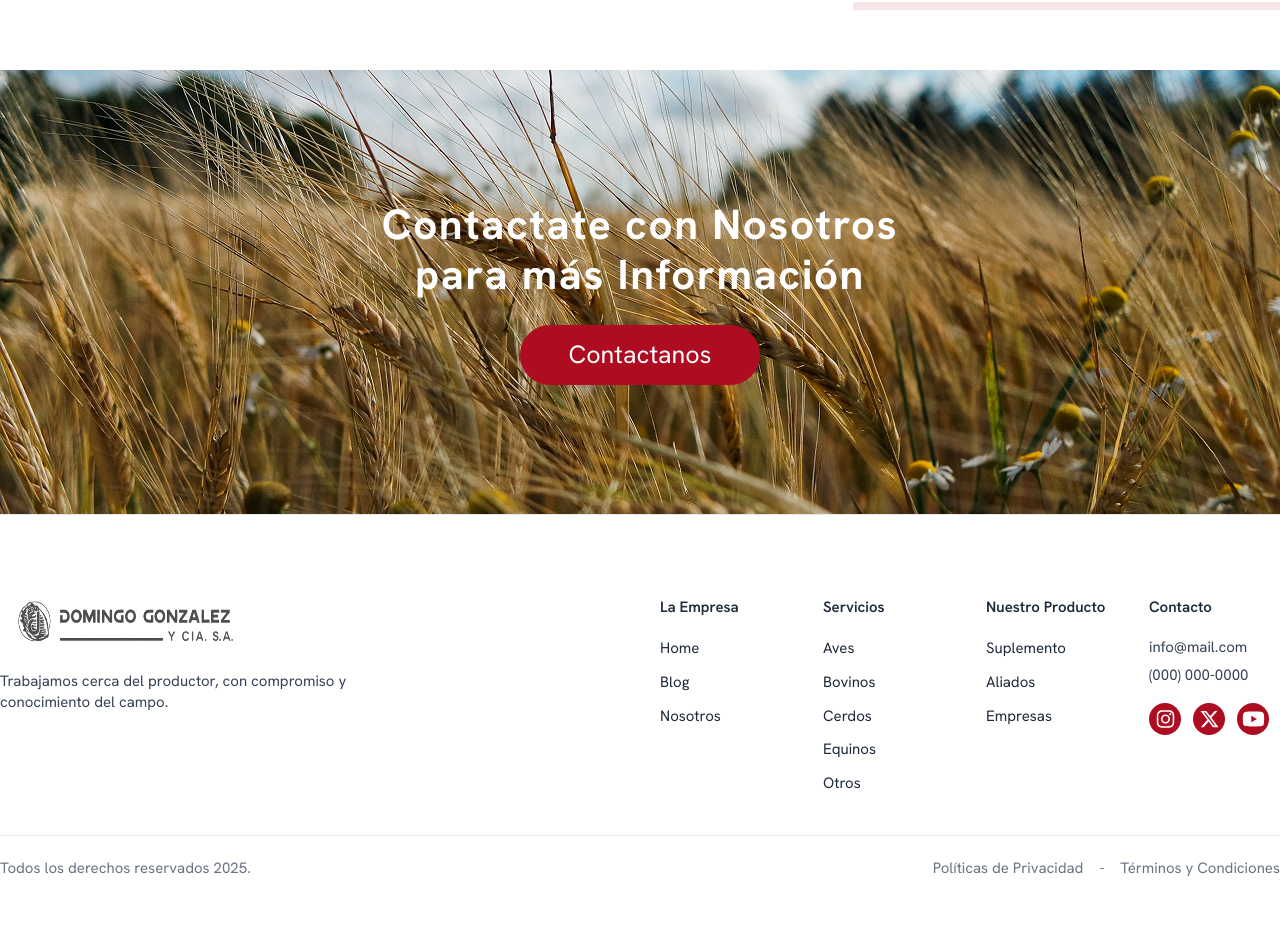
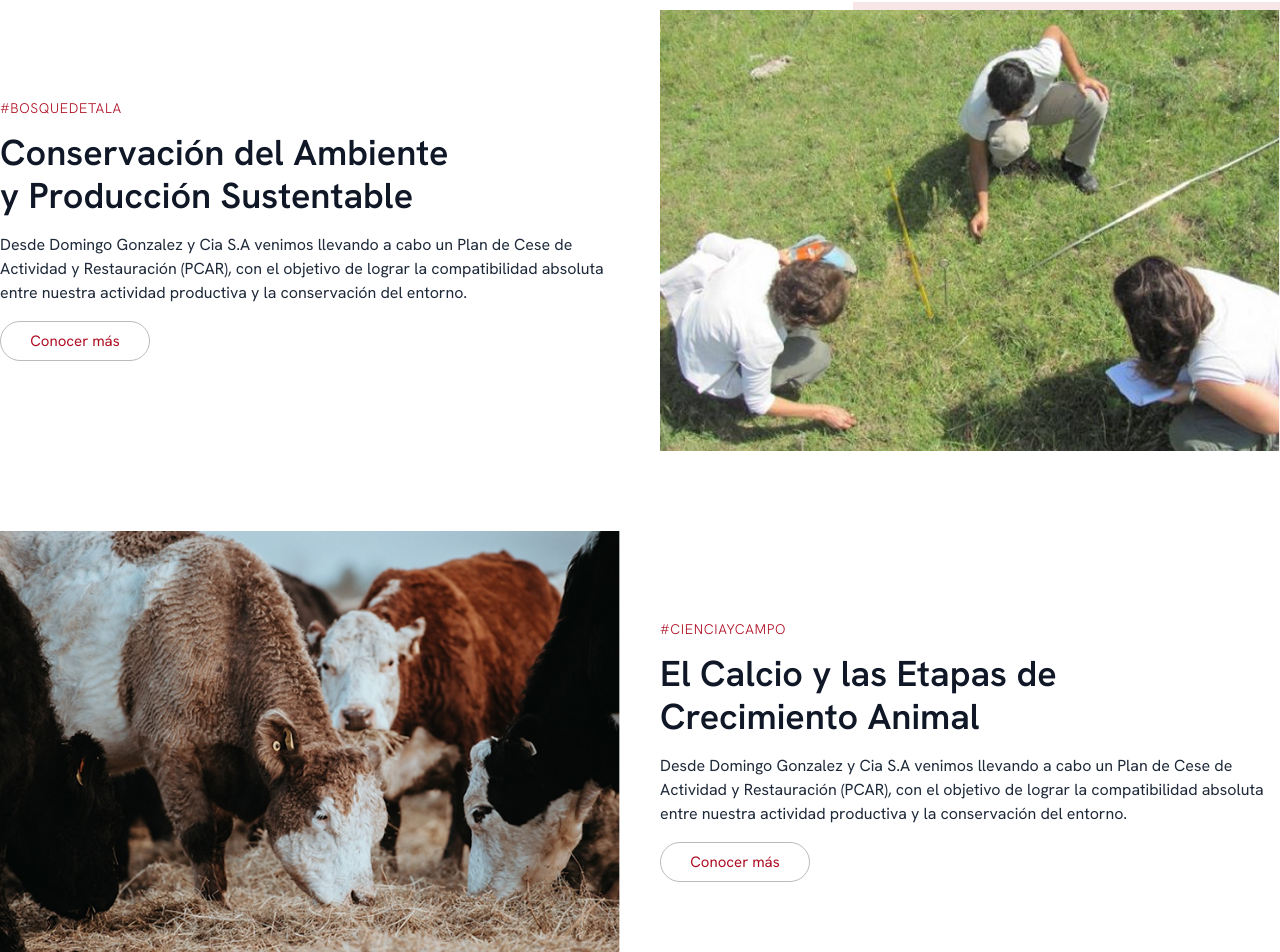
Before and after one commit to juansarachaga/domingogonzalez-cia, a Next.js app: page / in a window 1280 px wide. Shown: the part 1630-2582 px from the top of the page. Before the commit the page ends 2530 px from the top, so only its background shows below. Built offline with nearby package versions, Linux system fonts and the light colour scheme.

Commit message:
nueva sección compromiso ambiental

```diff
--- a/app/page.js
+++ b/app/page.js
@@ -1,6 +1,7 @@
 import Navbar from "../components/Navbar"
 import Hero from "../components/Hero"
 import LogrosYServicios from "../components/LogrosYServicios"
+import CompromisoAmbiental from "../components/CompromisoAmbiental"
 import Contacto from "../components/Contacto"
 import Footer from "../components/Footer"
 
@@ -14,6 +15,7 @@ export default function Home() {
 
       </main>
       <LogrosYServicios />
+      <CompromisoAmbiental />
       <Contacto />
       <Footer />
     </>
--- /dev/null
+++ b/components/CompromisoAmbiental.js
@@ -0,0 +1,80 @@
+"use client"
+import Image from "next/image"
+
+export default function CompromisoAmbiental() {
+  return (
+    <section className="w-full bg-white py-16 ">
+      <div className="max-w-7xl mx-auto px-6 lg:px-12 space-y-20">
+
+        {/* --- BLOQUE 1 --- */}
+        <div className="grid grid-cols-1 md:grid-cols-2 items-center gap-10 p-6 md:p-10">
+          {/* Texto */}
+          <div className="flex flex-col space-y-4">
+            <p className="text-[#AE0C21] font-['Hanken_Grotesk'] font-light text-[14px] tracking-[0.05em] leading-[100%] uppercase">
+              #BOSQUEDETALA
+            </p>
+            <h2 className="text-[28px] md:text-[36px] font-semibold leading-[120%] text-gray-900">
+              Conservación del Ambiente <br /> y Producción Sustentable
+            </h2>
+            <p className="text-[16px] font-normal text-gray-800 leading-[150%]">
+              Desde Domingo Gonzalez y Cia S.A venimos llevando a cabo un Plan de
+              Cese de Actividad y Restauración (PCAR), con el objetivo de lograr la
+              compatibilidad absoluta entre nuestra actividad productiva y la
+              conservación del entorno.
+            </p>
+            <button className="w-[150px] h-[40px] rounded-full bg-white border border-[#BBBBBB] text-[#AE0C21] text-[15px] hover:bg-[#AE0C21] hover:text-white transition">
+              Conocer más
+            </button>
+          </div>
+
+          {/* Imagen */}
+          <div className="relative">
+            <div className="absolute -right-3 top-3 w-full h-full bg-[#AE0C21] -z-10"></div>
+            <Image
+              src="/img/home/conservacionAmbiente.png"
+              alt="Conservación del Ambiente"
+              width={500}
+              height={300}
+              className="w-full h-auto object-cover"
+            />
+          </div>
+        </div>
+
+        {/* --- BLOQUE 2 --- */}
+        <div className="grid grid-cols-1 md:grid-cols-2 items-center gap-10 p-6 md:p-10">
+          {/* Imagen */}
+          <div className="relative order-1 md:order-none">
+            <div className="absolute -left-3 top-3 w-full h-full bg-[#AE0C21] -z-10"></div>
+            <Image
+              src="/img/home/vacasCalcio.png"
+              alt="El Calcio y las Etapas de Crecimiento Animal"
+              width={500}
+              height={300}
+              className="w-full h-auto object-cover"
+            />
+          </div>
+
+          {/* Texto */}
+          <div className="flex flex-col space-y-4">
+            <p className="text-[#AE0C21] font-['Hanken_Grotesk'] font-light text-[14px] tracking-[0.05em] leading-[100%] uppercase">
+              #CIENCIAYCAMPO
+            </p>
+            <h2 className="text-[28px] md:text-[36px] font-semibold leading-[120%] text-gray-900">
+              El Calcio y las Etapas de <br /> Crecimiento Animal
+            </h2>
+            <p className="text-[16px] font-normal text-gray-800 leading-[150%]">
+              Desde Domingo Gonzalez y Cia S.A venimos llevando a cabo un Plan de
+              Cese de Actividad y Restauración (PCAR), con el objetivo de lograr la
+              compatibilidad absoluta entre nuestra actividad productiva y la
+              conservación del entorno.
+            </p>
+            <button className="w-[150px] h-[40px] rounded-full bg-white border border-[#BBBBBB] text-[#AE0C21] text-[15px] hover:bg-[#AE0C21] hover:text-white transition">
+              Conocer más
+            </button>
+          </div>
+        </div>
+
+      </div>
+    </section>
+  )
+}
```
Also changed, not shown: public/img/home/conservacionAmbiente.png (added), public/img/home/vacasCalcio.png (added).
